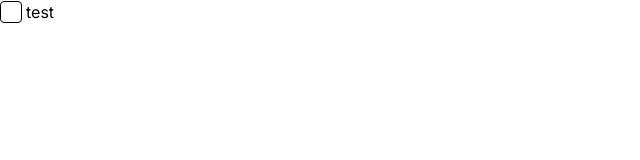
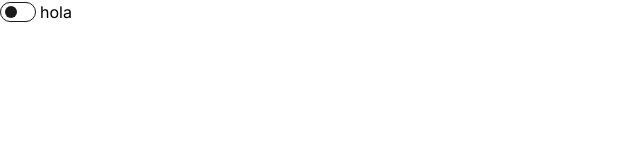
Before and after one commit to andrescasa-dev/toasty-playground, a Next.js app: page / in a window 1280 px wide. Shown: the top 160 px of the page, without its empty margins (0-640 px from the left). Built offline with nearby package versions, Linux system fonts and the light colour scheme.

Commit message:
Switch and SwitchLabeled were develop

```diff
--- a/src/app/page.tsx
+++ b/src/app/page.tsx
@@ -1,10 +1,10 @@
-import Checkboxes from "@/components/Checkbox";
-import CheckboxLabeled from "@/components/CheckboxLabeled";
+import Switch from "@/components/Switch";
+import SwitchLabeled from "@/components/SwitchLabeled";
 
 export default function Home() {
   return (
     <main>
-      <CheckboxLabeled>test</CheckboxLabeled>
+      <SwitchLabeled>hola</SwitchLabeled>
     </main>
   );
 }
--- a/src/components/Switch.tsx
+++ b/src/components/Switch.tsx
@@ -1,3 +1,4 @@
+"use client";
 import { Switch as SwitchHeadless } from "@headlessui/react";
 
 import { useState } from "react";
@@ -9,9 +10,9 @@ function Switch() {
     <SwitchHeadless
       checked={enabled}
       onChange={setEnabled}
-      className="rounded-full group inline-flex h-6 w-11 items-center bg-gray-200 transition data-[checked]:bg-blue-600"
+      className="rounded-full group inline-flex h-5 w-9 items-center border border-primary bg-white transition data-[checked]:bg-primary"
     >
-      <span className="rounded-full size-4 translate-x-1 bg-white transition group-data-[checked]:translate-x-6" />
+      <span className="rounded-full size-3 translate-x-1 bg-primary transition group-data-[checked]:translate-x-5 group-data-[checked]:bg-white" />
     </SwitchHeadless>
   );
 }
--- /dev/null
+++ b/src/components/SwitchLabeled.tsx
@@ -0,0 +1,13 @@
+import Label from "./Label";
+import Switch from "./Switch";
+
+function SwitchLabeled({ children }: { children: string }) {
+  return (
+    <div className="flex items-center gap-1">
+      <Switch />
+      <Label>{children}</Label>
+    </div>
+  );
+}
+
+export default SwitchLabeled;
--- a/tailwind.config.ts
+++ b/tailwind.config.ts
@@ -16,12 +16,9 @@ const config: Config = {
         border: "#B3B2B2",
       },
     },
-    // spacing: {
-    //   "400": "16px",
-    //   "200": "6px",
-    // },
     borderRadius: {
       "400": "4px",
+      full: "1000px",
     },
   },
   plugins: [],
```
